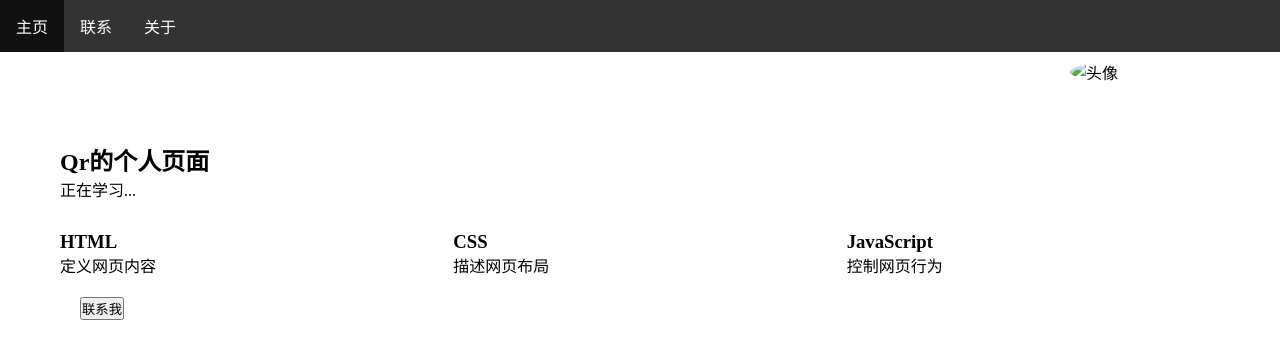
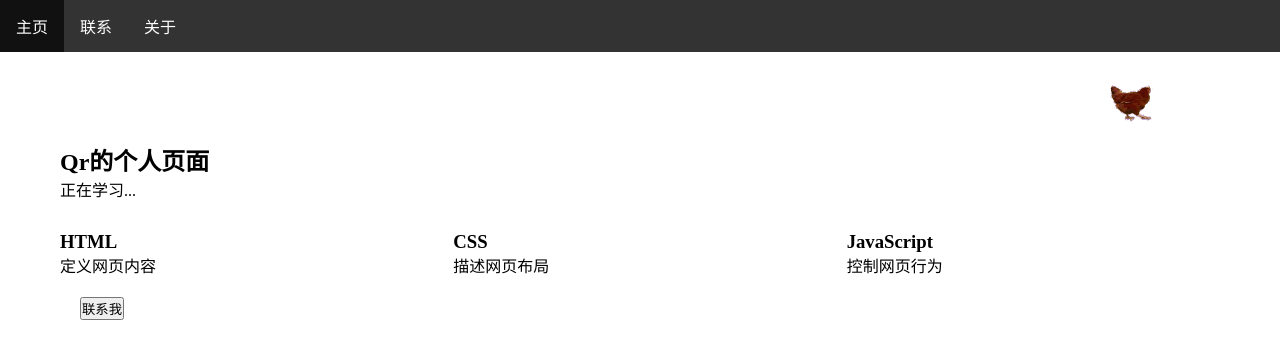
Before and after one commit to Qr114514/Qr114514.github.io, a plain HTML site: page index.html in a window 1280 px wide. Drawn offline with Linux system fonts and the light colour scheme.

Commit message:
更改图片相对路径

```diff
--- a/index.html
+++ b/index.html
@@ -85,7 +85,7 @@
     <main>
         <section id="about">
             <h1 title="孩子们这是我">Qr的个人页面</h1>
-            <img title="鸡.gif" src="rooster.gif" alt="头像" class="avatar">
+            <img title="鸡.gif" src="assets/images/rooster.gif" alt="头像" class="avatar">
             <p title="近期在学习下面这些内容">正在学习...</p>
         </section>
 
```
